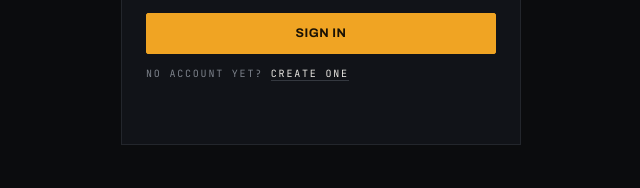
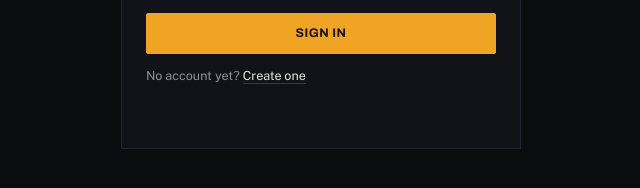
Before and after one commit to Villads1231123/benjamin-s_empire, a plain HTML site: page index.html in a window 1280 px wide. Shown: the part 384-572 px from the top of the page, 319-959 px from the left. Drawn offline with nearby package versions, Linux system fonts and the light colour scheme.

Commit message:
Add files via upload

```diff
--- a/index.html
+++ b/index.html
@@ -68,7 +68,8 @@ p{margin:0 0 var(--s3)}
 .auth{width:min(400px,92%);margin:12vh auto;padding:var(--s6) var(--s5);background:var(--panel);border:1px solid var(--line)}
 .logo{font-family:var(--disp);font-weight:900;font-size:22px;letter-spacing:.14em;text-transform:uppercase;line-height:1}
 .logo span{color:var(--amb)}
-.auth p:first-of-type{margin-top:var(--s2);font-family:var(--mono);font-size:10px;letter-spacing:.18em;text-transform:uppercase;color:var(--dim)}
+.auth>p.muted:first-of-type{margin-top:var(--s2);font-family:var(--mono);font-size:10px;letter-spacing:.18em;text-transform:uppercase;color:var(--dim)}
+.auth p.muted{font-family:var(--body);font-size:12.5px;letter-spacing:0;text-transform:none;color:var(--mut);margin:var(--s3) 0 0}
 .auth h2{font-size:22px;margin:var(--s5) 0 var(--s4)}
 label{display:block;font-family:var(--mono);font-size:10px;letter-spacing:.16em;text-transform:uppercase;color:var(--mut);margin-bottom:var(--s1)}
 input,select{width:100%;background:var(--ink2);border:1px solid var(--line);border-radius:var(--r);padding:10px 12px;margin:0 0 var(--s4)}
```
